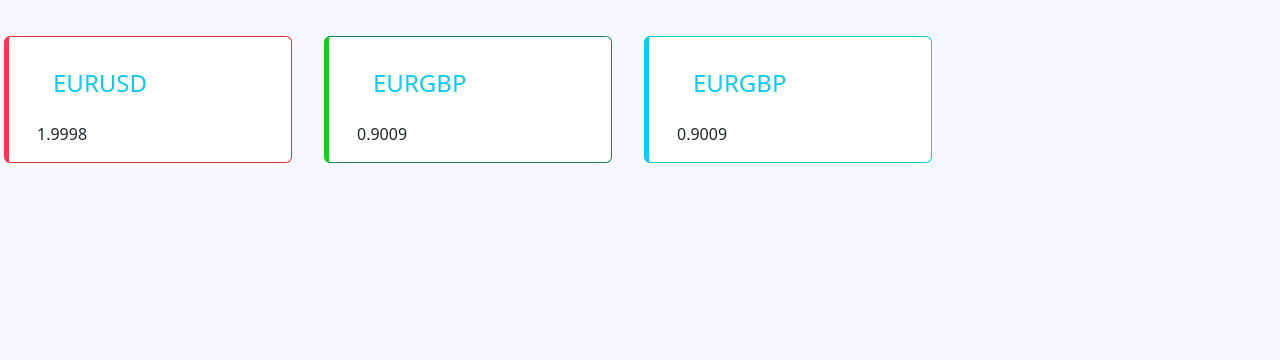
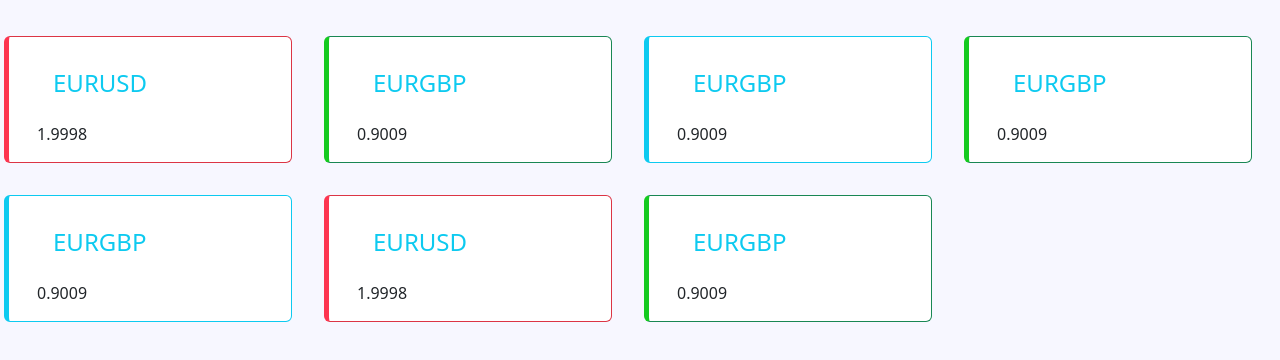
Before and after one commit to ihsankhwaritsmi/ets_web, a plain HTML site: page index.html in a window 1280 px wide. Drawn offline with nearby package versions, Linux system fonts and the light colour scheme.

Commit message:
modified:   index.html

```diff
--- a/index.html
+++ b/index.html
@@ -60,6 +60,42 @@
                     </div>
                 </div>
             </div>
+
+            <div class="card m-sm-3 border-success m-4" style="width: 18rem;">
+                <div >
+                    <div class="card-body " hx-get="action2" hx-trigger="load">
+                        <h4 class="card-body text-info">EURGBP</h2>
+                        <p class="card-text">0.9009</p>
+                    </div>
+                </div>
+            </div>
+
+            <div class="card m-sm-3 border-info m-4" style="width: 18rem;">
+                <div >
+                    <div class="card-body " hx-get="action3" hx-trigger="load">
+                        <h4 class="card-body text-info">EURGBP</h2>
+                        <p class="card-text">0.9009</p>
+                    </div>
+                </div>
+            </div>
+            <div class="card m-sm-3 border-danger m-4" style="width: 18rem;">
+                <div>
+                    <div class="card-body" hx-get="/action1" hx-trigger="load">
+                        <h4 class="card-body text-info">EURUSD</h2>
+                        <p class="card-text">1.9998</p>
+                    </div>
+                </div>
+
+            </div>
+
+            <div class="card m-sm-3 border-success m-4" style="width: 18rem;">
+                <div >
+                    <div class="card-body " hx-get="action2" hx-trigger="load">
+                        <h4 class="card-body text-info">EURGBP</h2>
+                        <p class="card-text">0.9009</p>
+                    </div>
+                </div>
+            </div>
         </div>
     </div>
 
```
